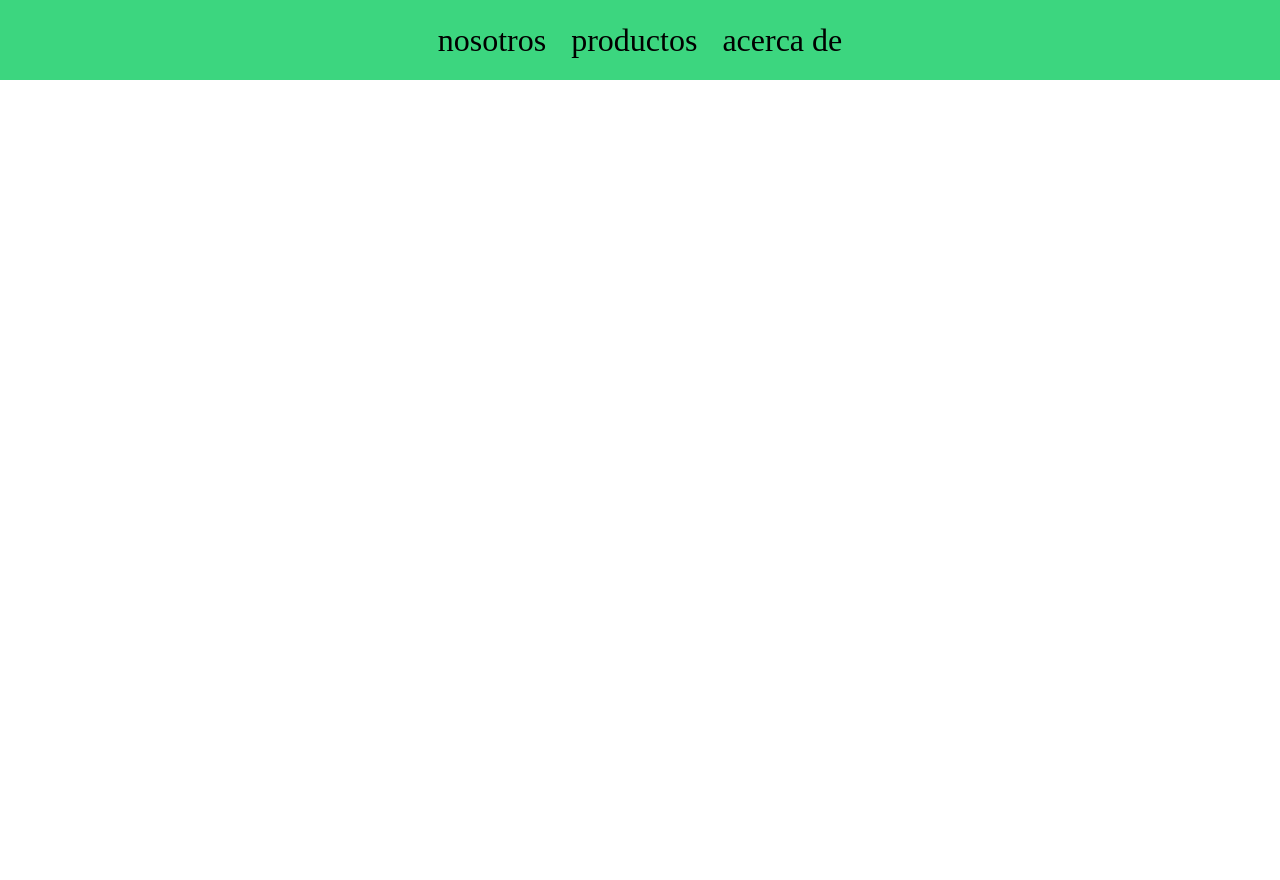
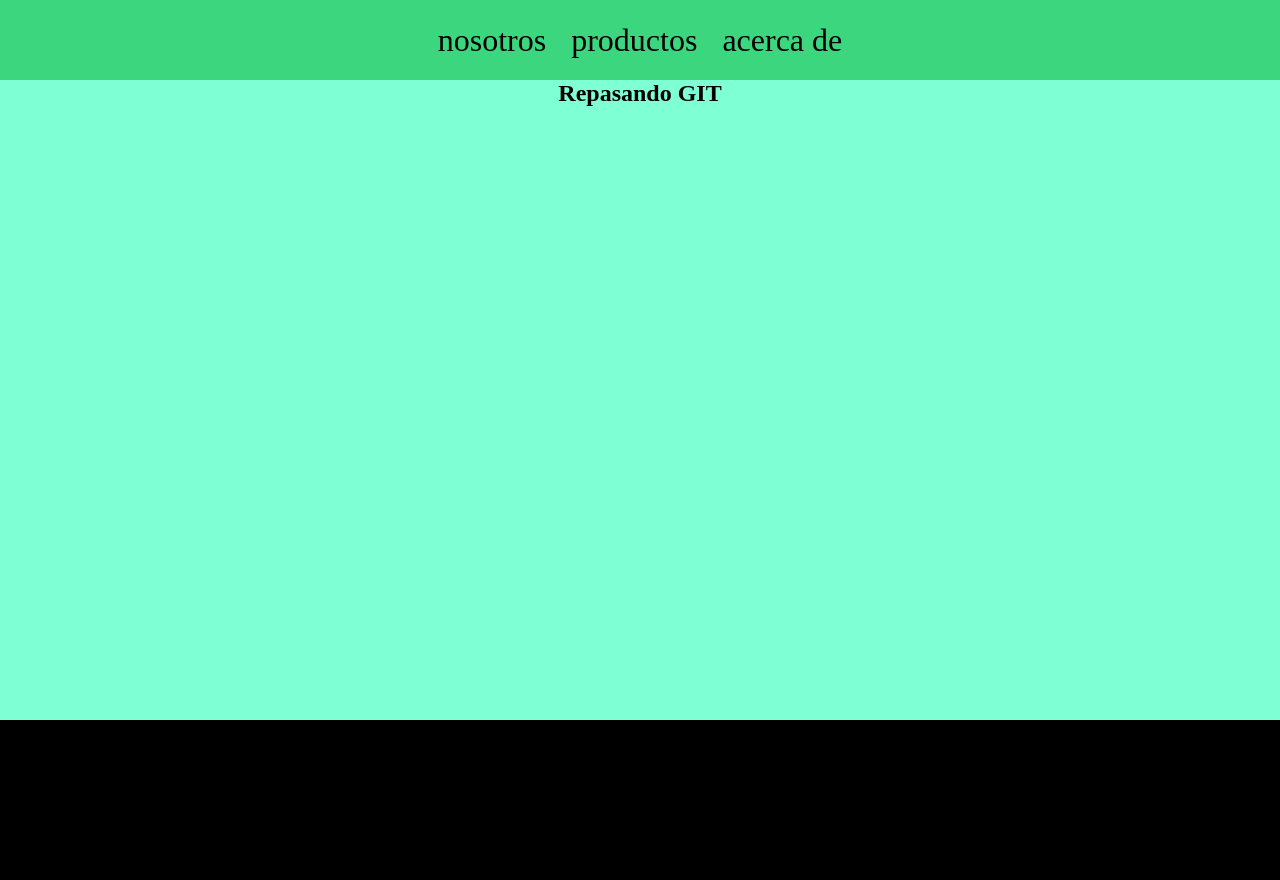
Before and after one commit to Lucasben0074/pagina-repaso, a plain HTML site: page index.html in a window 1280 px wide. Before the commit the page ends 800 px from the top, so only its background shows below. Drawn offline with Linux system fonts and the light colour scheme.

Commit message:
creando main y section con un titulo

```diff
--- a/index.html
+++ b/index.html
@@ -16,7 +16,13 @@
             </ul>
         </nav>
     </header>
-    <main></main>
-    <footer></footer>
+    <main>
+        <section>
+            <h1>Repasando GIT</h1>
+        </section>
+    </main>
+    <footer>
+        <div></div>
+    </footer>
 </body>
 </html>
--- a/style.css
+++ b/style.css
@@ -23,3 +23,16 @@ ul li {
     font-size: 2rem;
 
 }
+section {
+    background-color: aquamarine;
+    width: 100%;
+    height: 80vh;
+}
+h1 {
+    text-align: center;
+}
+footer div {
+    background-color: black;
+    width: 100%;
+    height: 20vh;
+}
```
